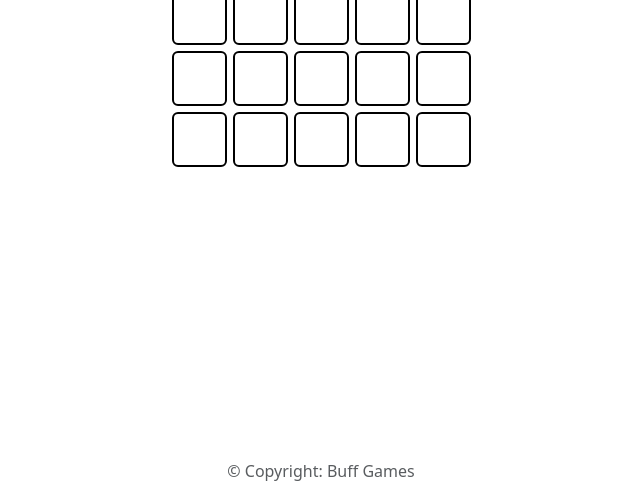
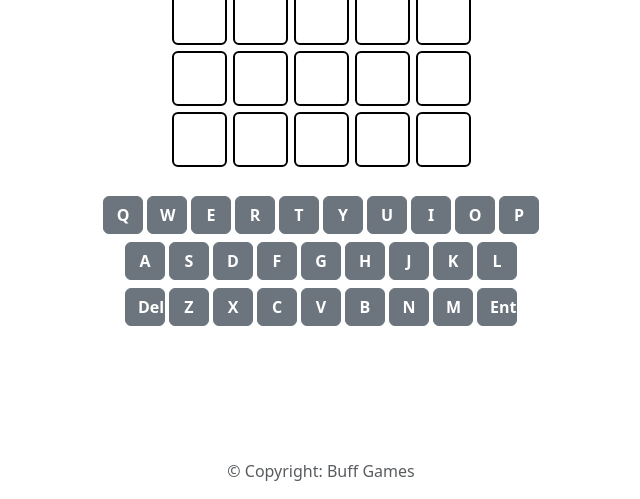
Before and after one commit to TaydenB/group-project-3308, a Node server app: page /daily in a window 1280 px wide. Shown: the part 301-800 px from the top of the page, without its empty margins (319-959 px from the left). Run offline with Node 20, Linux system fonts and the light colour scheme; the visitor is signed in with stand-in values (Sample User, id 1); some libraries are stand-ins or nearby versions.

Commit message:
Added Keyboard

```diff
--- a/ProjectSourceCode/views/pages/daily.hbs
+++ b/ProjectSourceCode/views/pages/daily.hbs
@@ -68,7 +68,40 @@
     </div>
     <!--Create the Keyboard-->
     <div id="keyboard" class="mx-auto">
-
+        <div class="d-flex justify-content-center mb-1">
+            <button class="btn btn-secondary keyboard-key">Q</button>
+            <button class="btn btn-secondary keyboard-key">W</button>
+            <button class="btn btn-secondary keyboard-key">E</button>
+            <button class="btn btn-secondary keyboard-key">R</button>
+            <button class="btn btn-secondary keyboard-key">T</button>
+            <button class="btn btn-secondary keyboard-key">Y</button>
+            <button class="btn btn-secondary keyboard-key">U</button>
+            <button class="btn btn-secondary keyboard-key">I</button>
+            <button class="btn btn-secondary keyboard-key">O</button>
+            <button class="btn btn-secondary keyboard-key">P</button>
+        </div>
+        <div class="d-flex justify-content-center mb-1">
+            <button class="btn btn-secondary keyboard-key">A</button>
+            <button class="btn btn-secondary keyboard-key">S</button>
+            <button class="btn btn-secondary keyboard-key">D</button>
+            <button class="btn btn-secondary keyboard-key">F</button>
+            <button class="btn btn-secondary keyboard-key">G</button>
+            <button class="btn btn-secondary keyboard-key">H</button>
+            <button class="btn btn-secondary keyboard-key">J</button>
+            <button class="btn btn-secondary keyboard-key">K</button>
+            <button class="btn btn-secondary keyboard-key">L</button>
+        </div>
+        <div class="d-flex justify-content-center">
+            <button class="btn btn-secondary keyboard-key">Del</button>
+            <button class="btn btn-secondary keyboard-key">Z</button>
+            <button class="btn btn-secondary keyboard-key">X</button>
+            <button class="btn btn-secondary keyboard-key">C</button>
+            <button class="btn btn-secondary keyboard-key">V</button>
+            <button class="btn btn-secondary keyboard-key">B</button>
+            <button class="btn btn-secondary keyboard-key">N</button>
+            <button class="btn btn-secondary keyboard-key">M</button>
+            <button class="btn btn-secondary keyboard-key">Enter</button>
+        </div>
     </div>
 </div>
 
```
